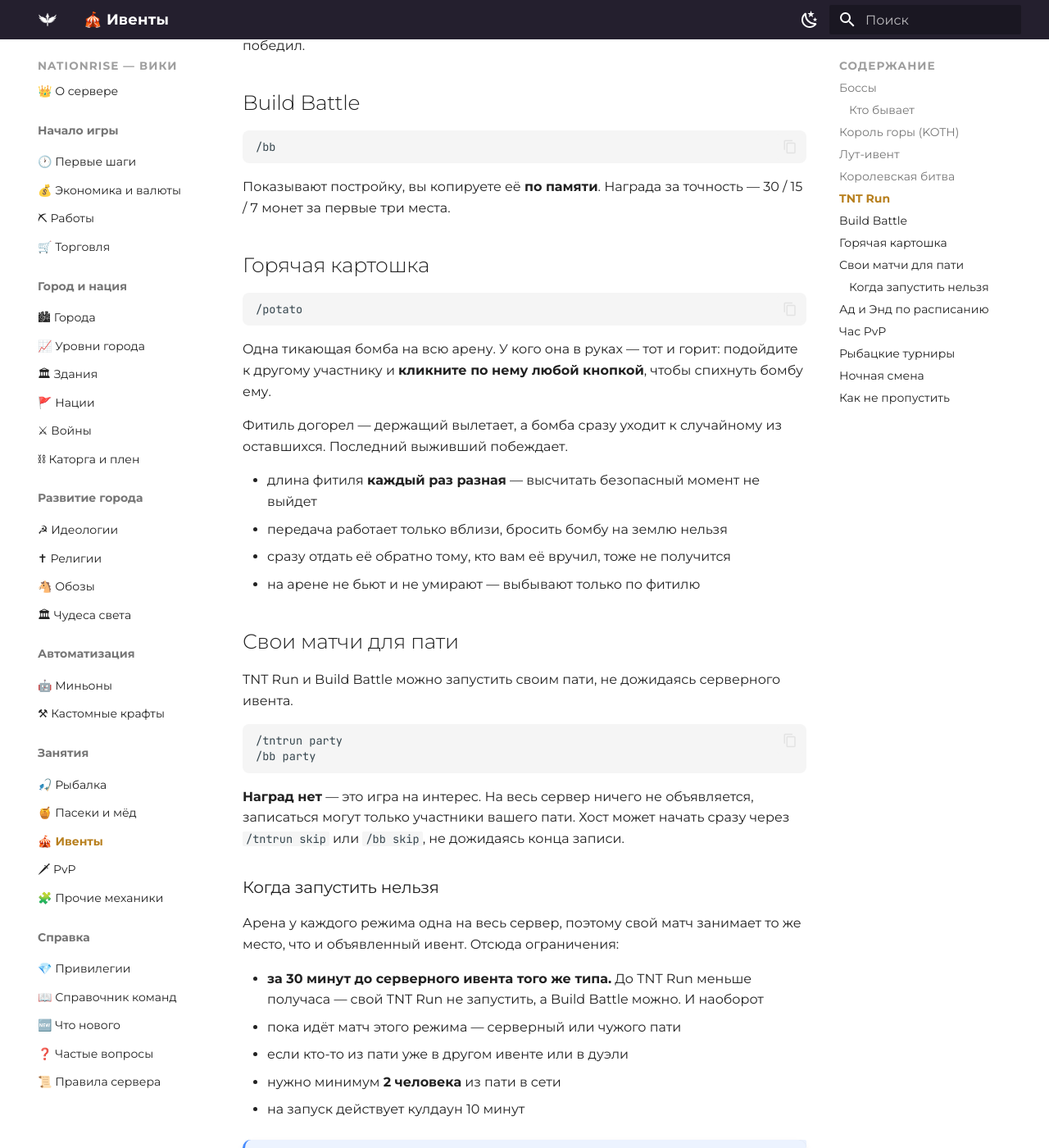
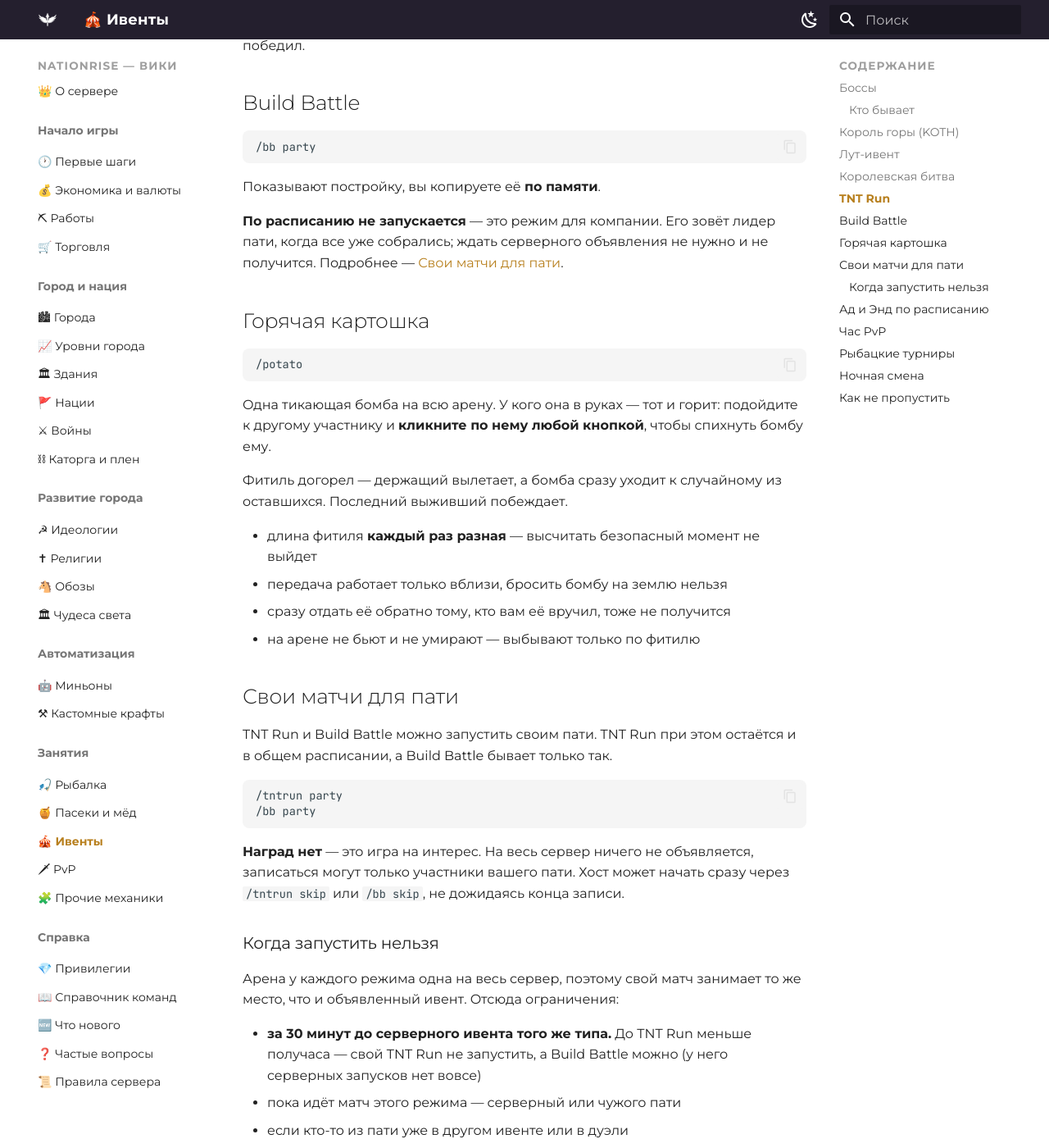
Before and after one commit to zixSSSed/NationRise-Wiki-RU, an MkDocs documentation site: the page built from docs/events.md, in a window 1280 px wide and 1400 px high, scrolled down 1904 px. Shown: the whole window at 82% size. Built offline with MkDocs 1.6.1 and Material for MkDocs 9.7.7, drawn with Linux system fonts in a browser that asks for light colours.

Commit message:
Build Battle — режим для пати, а не для расписания
Из общей ротации ивентов убран: его зовёт лидер пати командой /bb party, когда
компания уже собралась. TNT Run остаётся и там, и там.

Co-Authored-By: Claude Opus 5 <noreply@anthropic.com>

````diff
--- a/docs/events.md
+++ b/docs/events.md
@@ -74,11 +74,14 @@
 ## Build Battle
 
 ```
-/bb
+/bb party
 ```
 
-Показывают постройку, вы копируете её **по памяти**. Награда за точность —
-30 / 15 / 7 монет за первые три места.
+Показывают постройку, вы копируете её **по памяти**.
+
+**По расписанию не запускается** — это режим для компании. Его зовёт лидер пати, когда
+все уже собрались; ждать серверного объявления не нужно и не получится. Подробнее —
+[Свои матчи для пати](#свои-матчи-для-пати).
 
 ## Горячая картошка
 
@@ -99,7 +102,8 @@
 
 ## Свои матчи для пати
 
-TNT Run и Build Battle можно запустить своим пати, не дожидаясь серверного ивента.
+TNT Run и Build Battle можно запустить своим пати. TNT Run при этом остаётся и в общем
+расписании, а Build Battle бывает только так.
 
 ```
 /tntrun party
@@ -116,7 +120,7 @@ TNT Run и Build Battle можно запустить своим пати, не
 что и объявленный ивент. Отсюда ограничения:
 
 - **за 30 минут до серверного ивента того же типа.** До TNT Run меньше получаса —
-  свой TNT Run не запустить, а Build Battle можно. И наоборот
+  свой TNT Run не запустить, а Build Battle можно (у него серверных запусков нет вовсе)
 - пока идёт матч этого режима — серверный или чужого пати
 - если кто-то из пати уже в другом ивенте или в дуэли
 - нужно минимум **2 человека** из пати в сети
````
